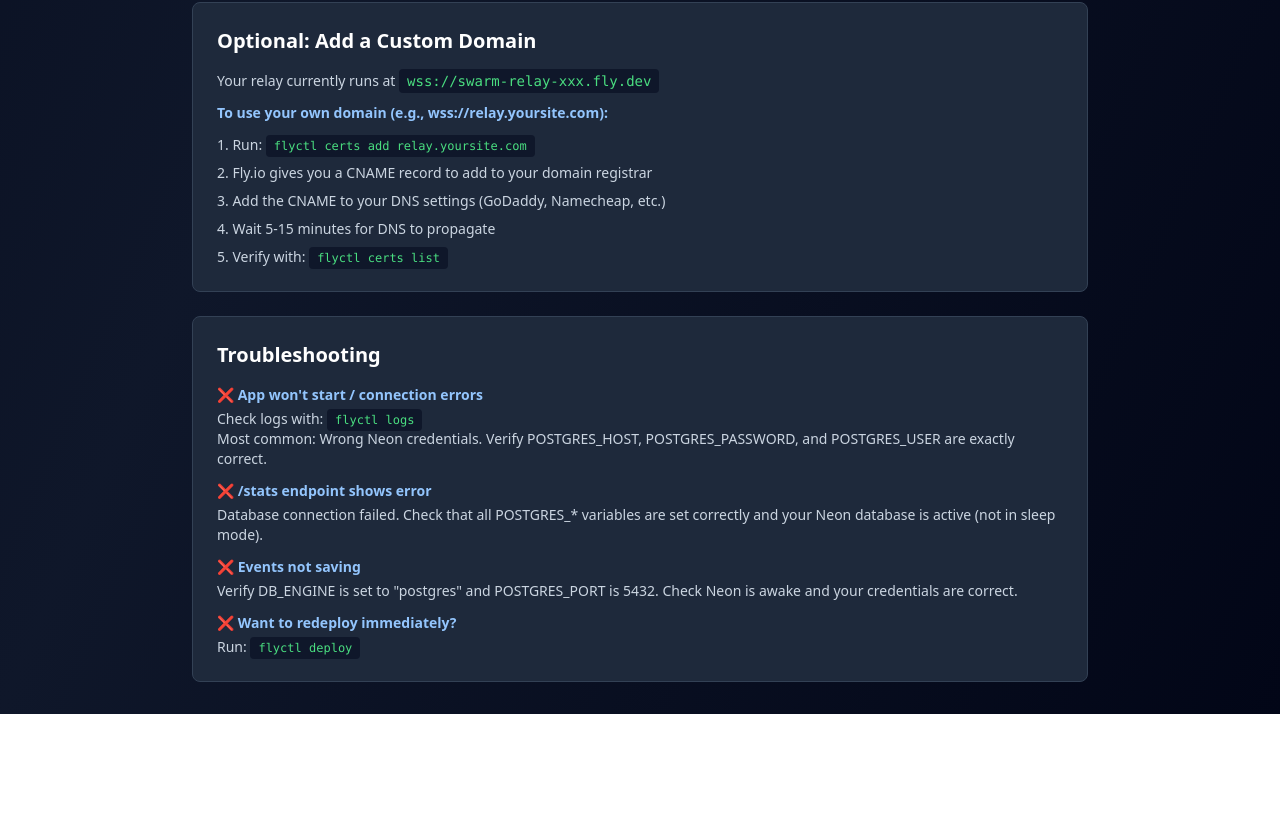
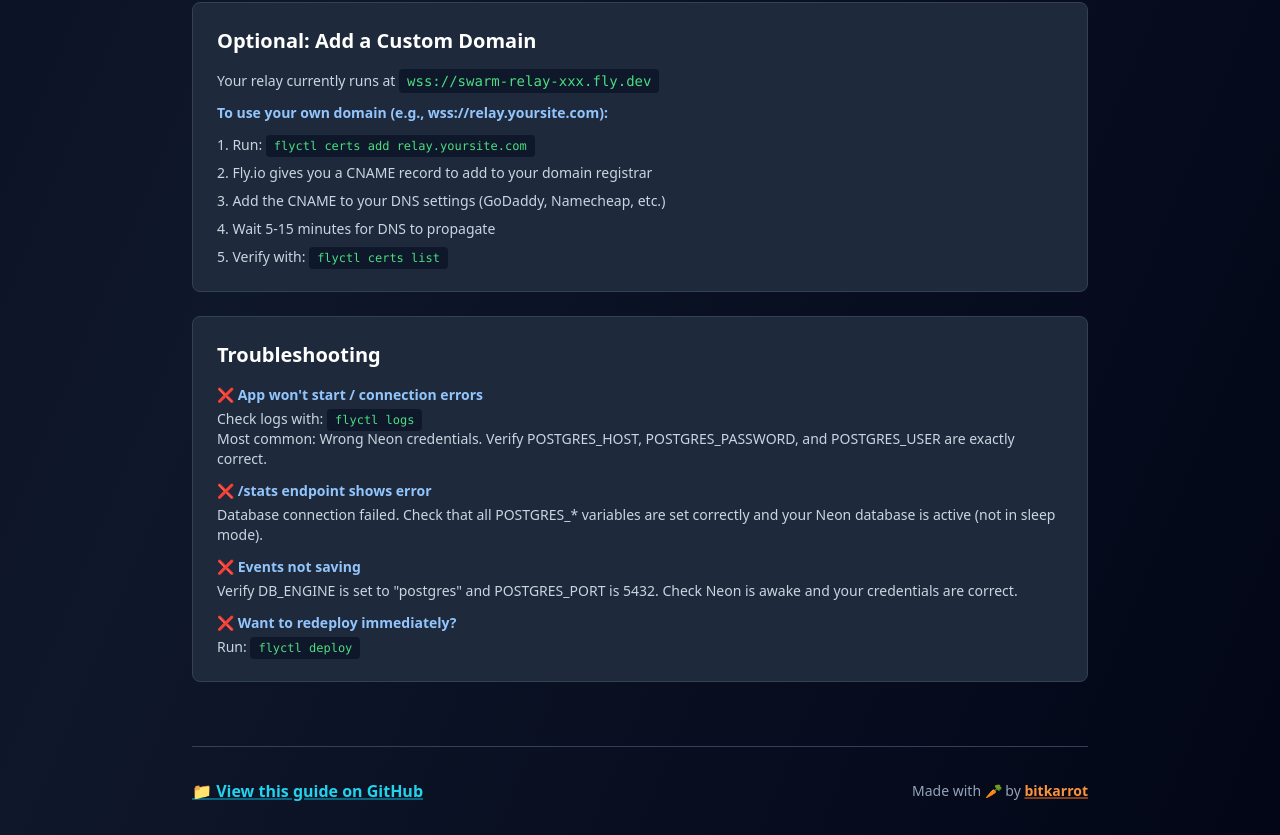
Before and after one commit to bitkarrot/nostr-relay-setup, a React (Vite) app: page / in a window 1280 px wide. Shown: the part 2295-3130 px from the top of the page. Before the commit the page ends 3009 px from the top, so only its background shows below. Built offline with nearby package versions, Linux system fonts and the light colour scheme.

Commit message:
add footer

```diff
--- a/src/App.jsx
+++ b/src/App.jsx
@@ -328,11 +328,12 @@ export default function FlyioSetupGuide() {
             'Save the file in your text editor',
             'In terminal (in swarm directory): use the commands below',
             'Commit changes and push to GitHub',
-            'This ensures Fly.io will use your custom configuration when deploying'
+            'This ensures Fly.io will use your custom configuration when deploying',
+            'Note: Be sure to connect your GitHub repository inside the Fly.io dashboard if you want to auto deploy on push'
           ],
           copyValue: {
             label: 'Git add and commit commands',
-            value: `git add fly.toml
+            value: `git add .
 git commit -m "Configure relay settings"
 git push`,
             id: 'git-commit'
@@ -687,6 +688,35 @@ git push`,
             <p className="text-sm text-green-200 mt-3">Ready to add media storage? Upgrade to a VPS for ~$7-10/month to enable Blossom media server.</p>
           </div>
         )}
+
+        {/* Footer */}
+        <footer className="mt-16 pt-8 border-t border-slate-700">
+          <div className="flex flex-col md:flex-row justify-between items-center space-y-4 md:space-y-0">
+            <div className="text-center md:text-left">
+              <a
+                href="https://github.com/bitkarrot/nostr-relay-setup"
+                target="_blank"
+                rel="noopener noreferrer"
+                className="text-cyan-400 hover:text-cyan-300 font-semibold underline decoration-2 decoration-cyan-500/50 hover:decoration-cyan-400/70 transition-all duration-200"
+              >
+                📁 View this guide on GitHub
+              </a>
+            </div>
+            <div className="text-center">
+              <p className="text-slate-400 text-sm">
+                Made with 🥕 by{' '}
+                <a
+                  href="https://nostr.com/bitkarrot@nostr.com"
+                  target="_blank"
+                  rel="noopener noreferrer"
+                  className="text-orange-400 hover:text-orange-300 font-semibold underline decoration-2 decoration-orange-500/50 hover:decoration-orange-400/70 transition-all duration-200"
+                >
+                  bitkarrot
+                </a>
+              </p>
+            </div>
+          </div>
+        </footer>
       </div>
     </div>
   );
```
